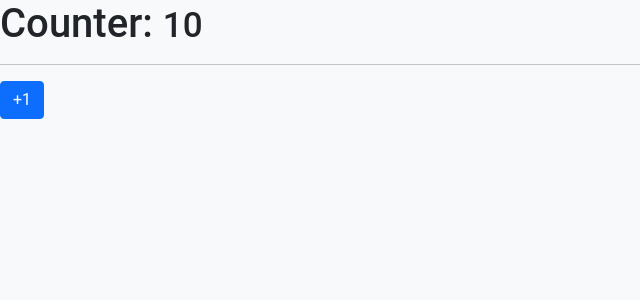
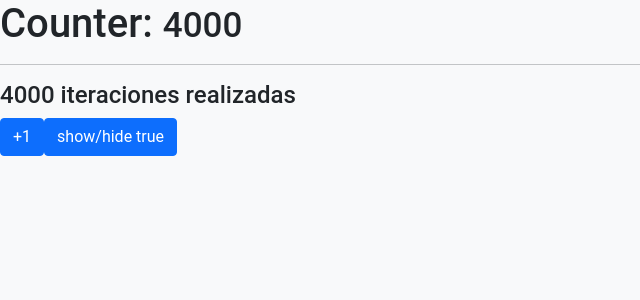
Before and after one commit to Pablo592/react-curso, a React (Vite) app in the folder 05-hook-app/: page / in a window 1280 px wide. Shown: the top 300 px of the page, without its empty margins (0-640 px from the left). Built offline with nearby package versions, Linux system fonts and the light colour scheme.

Commit message:
Use memo

```diff
--- /dev/null
+++ b/05-hook-app/src/06-memos/MemoHook.jsx
@@ -0,0 +1,41 @@
+import React, { useMemo, useState } from 'react'
+import { useCounter } from '../hooks/useCounter'
+
+const heavyStuff = (iterationNumber = 100) => {
+  for (let i = 0; i < iterationNumber; i++) {
+    console.log('Ahí vamos...')
+  }
+
+  return `${iterationNumber} iteraciones realizadas`
+}
+
+export const MemoHook = () => {
+
+  const { counter, decrement, increment } = useCounter(4000)
+  const [show, setShow] = useState(true)
+
+  const memorizedValue = useMemo( () => heavyStuff(counter), [counter])
+
+  return (
+    <>
+      <h1>Counter: <small>{counter}</small>  </h1>
+      <hr />
+
+      <h4>{memorizedValue}</h4>
+
+      <button
+        className="btn btn-primary"
+        onClick={() => increment()}
+      >
+        +1
+      </button>
+
+      <button
+        className="btn btn-primary"
+        onClick={() => setShow(!show)}
+      >
+        show/hide {JSON.stringify(show)}
+      </button>
+    </>
+  )
+}
--- a/05-hook-app/src/main.jsx
+++ b/05-hook-app/src/main.jsx
@@ -10,9 +10,10 @@
 import { FocusScreen } from './04-useRef/FocusScreen.jsx'
 import { Layout } from './05-useLayoutEffect/Layout.jsx'
 import { Memorize } from './06-memos/Memorize.jsx'
+import { MemoHook } from './06-memos/MemoHook.jsx'
 
 ReactDOM.createRoot(document.getElementById('root')).render(
  // <React.StrictMode>
-    <Memorize />,
+    <MemoHook />,
  // </React.StrictMode>,
 )
```
